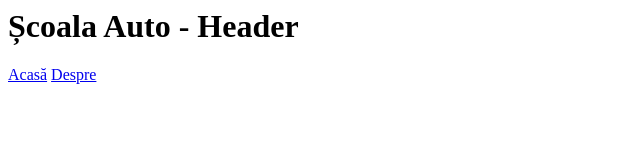
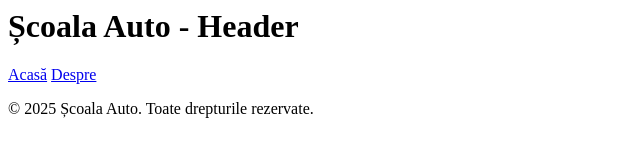
Before and after one commit to danielabija91-cp/Lab_7, a plain HTML site: page index.html in a window 1280 px wide. Shown: the whole page, without its empty margins (0-640 px from the left). Drawn offline with Linux system fonts and the light colour scheme.

Commit message:
Add footer with copyright information

```diff
--- a/index.html
+++ b/index.html
@@ -5,3 +5,6 @@
         <a href="#">Despre</a>
     </nav>
 </header>
+     <footer>
+         <p>&copy; 2025 Școala Auto. Toate drepturile rezervate.</p>
+     </footer>
```
